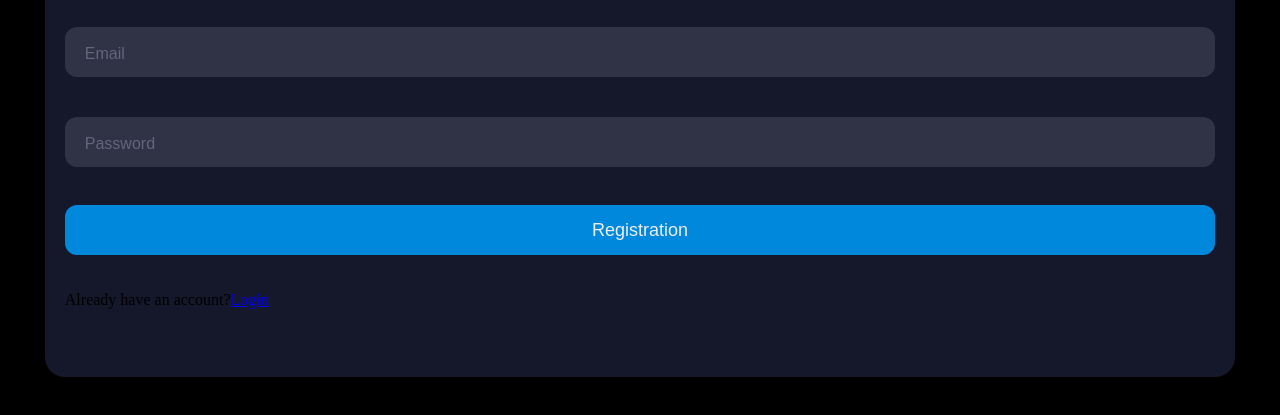
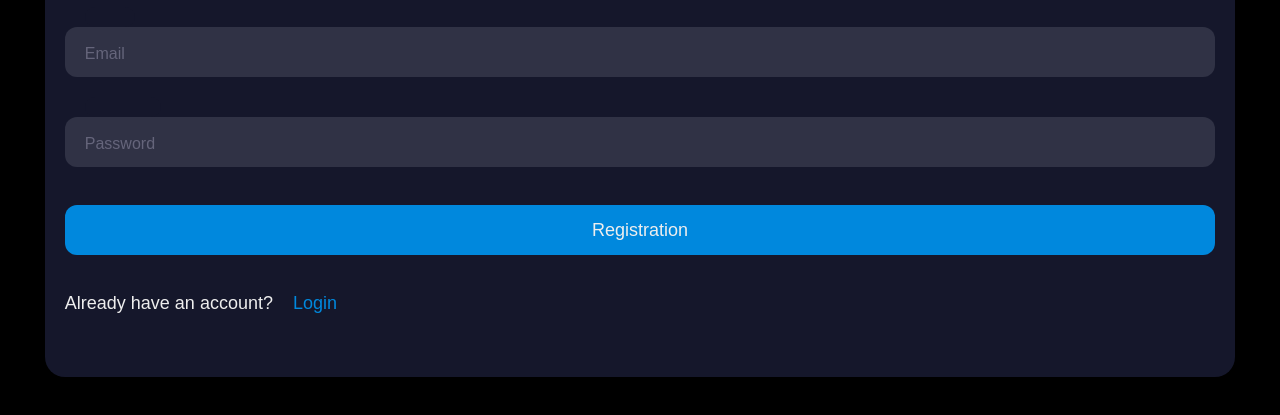
Before and after one commit to stolarnia-eko/test_web_app, a plain HTML site: page htmls/registr.html in a window 1280 px wide. Shown: the part 281-696 px from the top of the page. Drawn offline with Linux system fonts and the light colour scheme.

Commit message:
Update registr.css

```diff
--- a/style/registr.css
+++ b/style/registr.css
@@ -143,3 +143,14 @@ body {
   padding: 10px;
   width: 100%;
 }
+.info {
+  color: #eee;
+  font-family: sans-serif;
+  font-size: 18px;
+}
+a {
+  color: #08d;
+  cursor: pointer;
+  text-decoration: none;
+  padding-left: 20px;
+}
```
